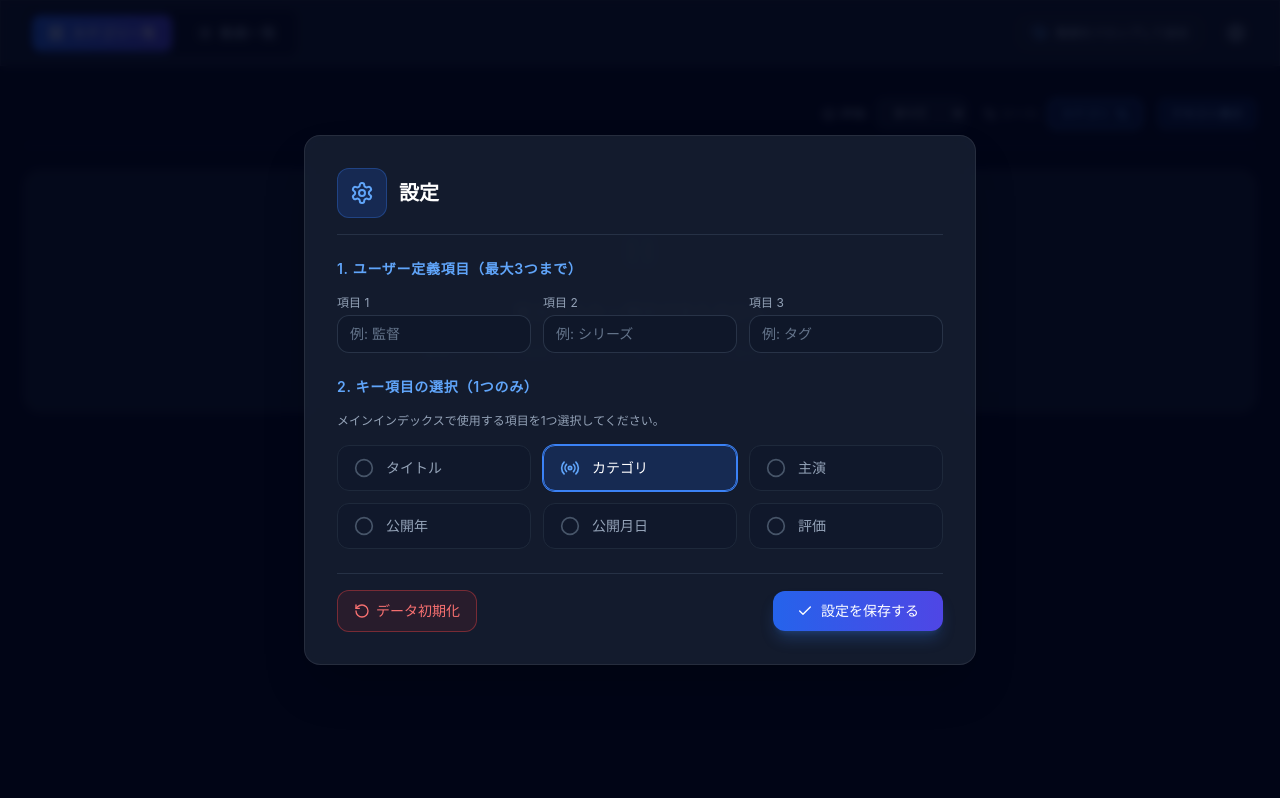
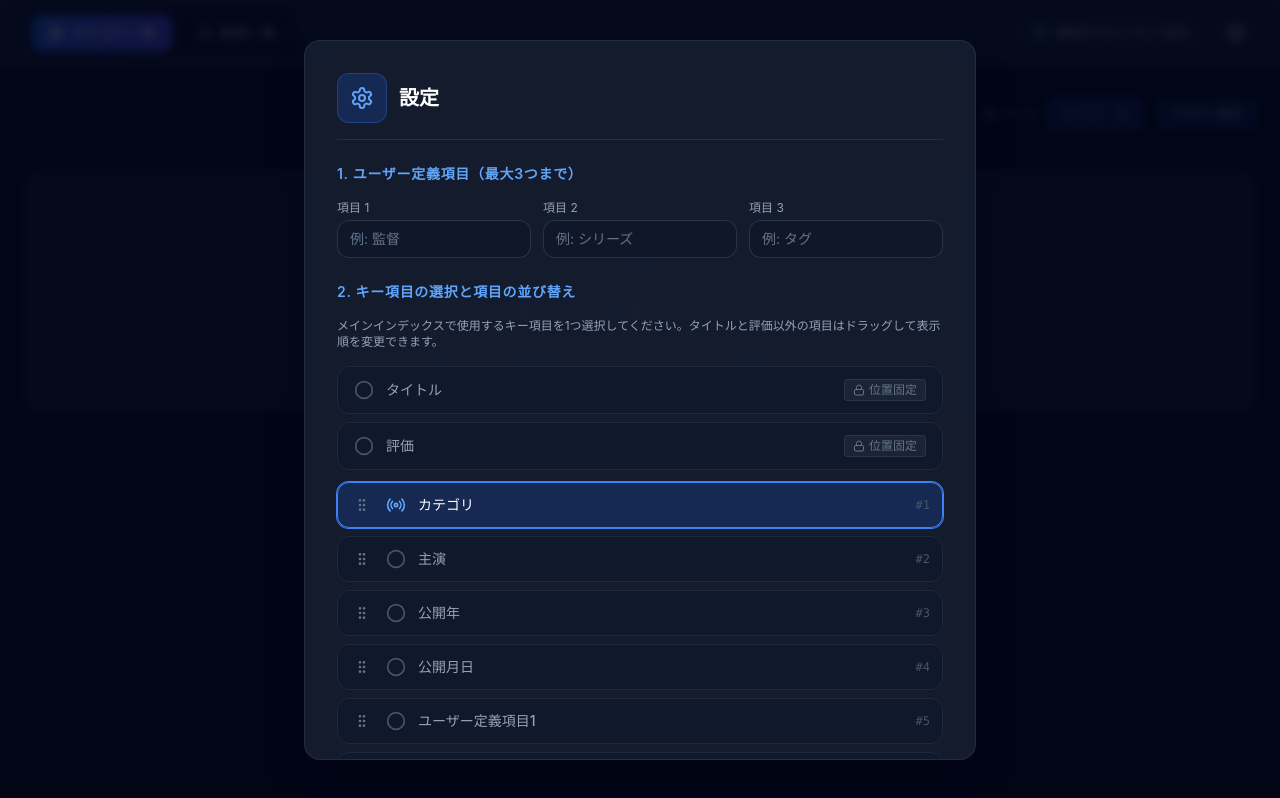
Before and after one commit to toruotsubo/movieManager, a Next.js app: page / in a window 1280 px wide. Both pictures are taken after a click on the button "設定". Built offline with nearby package versions, Linux system fonts and the light colour scheme.

Commit message:
update: 項目を並べ替え可能に

```diff
--- a/electron/db/index.ts
+++ b/electron/db/index.ts
@@ -1,7 +1,7 @@
 import path from 'path';
 import fs from 'fs';
 import { app } from 'electron';
-import { AppSettings, Movie, KeyItemGroup, CreateMovieInput, UpdateMovieInput, UpdateKeyItemInput } from '../../src/lib/types';
+import { AppSettings, Movie, KeyItemGroup, CreateMovieInput, UpdateMovieInput, UpdateKeyItemInput, DEFAULT_FIELD_ORDER } from '../../src/lib/types';
 import { getSplitValues, getKanaForCast } from '../../src/lib/utils';
 
 interface JsonDatabaseSchema {
@@ -41,6 +41,7 @@ export function initDatabase() {
         custom_field_2_name: null,
         custom_field_3_name: null,
         key_fields: ['genre', 'cast'],
+        field_order: DEFAULT_FIELD_ORDER,
       },
       movies: [],
       keyRatings: {},
@@ -70,6 +71,7 @@ export function saveAppSettings(input: {
   custom_field_2_name?: string | null;
   custom_field_3_name?: string | null;
   key_fields?: string[];
+  field_order?: string[];
 }): AppSettings {
   if (!jsonDb) initDatabase();
   jsonDb!.settings = {
@@ -77,6 +79,7 @@ export function saveAppSettings(input: {
     ...input,
     is_initialized: input.is_initialized !== undefined ? input.is_initialized : jsonDb!.settings.is_initialized,
     key_fields: input.key_fields || jsonDb!.settings.key_fields,
+    field_order: input.field_order || jsonDb!.settings.field_order || DEFAULT_FIELD_ORDER,
   };
   saveDatabase();
   return jsonDb!.settings;
@@ -351,6 +354,7 @@ export function resetAllData(): AppSettings {
       custom_field_2_name: null,
       custom_field_3_name: null,
       key_fields: ['genre'],
+      field_order: DEFAULT_FIELD_ORDER,
     },
     movies: [],
     keyRatings: {},
--- a/src/app/movies/page.tsx
+++ b/src/app/movies/page.tsx
@@ -5,7 +5,7 @@ import { useApp } from '@/components/AppProvider';
 import { RatingStars } from '@/components/RatingStars';
 import { formatMediaUrl, getSplitValues, formatReleaseDate } from '@/lib/utils';
 import { useRouter, useSearchParams } from 'next/navigation';
-import { ALL_BASE_FIELDS, AppSettings, Movie } from '@/lib/types';
+import { ALL_BASE_FIELDS, AppSettings, Movie, DEFAULT_FIELD_ORDER } from '@/lib/types';
 import {
   Play,
   ArrowUpDown,
@@ -431,33 +431,18 @@ function MoviesContent() {
                   </h3>
 
                   <div className="space-y-1.5 text-xs text-slate-400">
-                    {/* Custom key field value if not filtered by this custom field */}
-                    {keyFieldId.startsWith('custom_field_') && (!filterValues || filterValues[keyFieldId] === undefined) && (
-                      <div className="flex items-center gap-2">
-                        <FileText className="w-3.5 h-3.5 text-blue-400" />
-                        <span className="text-slate-300 font-medium">
-                          {keyLabel}:{' '}
-                          {(movie as any)[keyFieldId] ? (
-                            <button
-                              onClick={(e) => {
-                                e.stopPropagation();
-                                handleKeyItemClick(keyFieldId, (movie as any)[keyFieldId]);
-                              }}
-                              className="text-blue-400 hover:underline font-semibold cursor-pointer"
-                              title={`${keyLabel}「${(movie as any)[keyFieldId]}」で絞り込み`}
-                            >
-                              {(movie as any)[keyFieldId]}
-                            </button>
-                          ) : (
-                            '未指定'
-                          )}
-                        </span>
-                      </div>
-                    )}
+                    {/* Dynamic Field Ordering */}
+                    {(() => {
+                      const order = settings?.field_order || DEFAULT_FIELD_ORDER;
+                      let releaseDateRendered = false;
 
-                    {/* Category (genre) - excluded if filtered by genre */}
-                    {(!filterValues || filterValues['genre'] === undefined) && (
-                      <div className="flex items-center gap-2">
+                      return order.map((fieldId) => {
+                        if (fieldId === 'title' || fieldId === 'rating') return null;
+
+                        if (fieldId === 'genre') {
+                          if (filterValues && filterValues['genre'] !== undefined) return null;
+                          return (
+                            <div key="genre" className="flex items-center gap-2">
                               <Shapes className="w-3.5 h-3.5 text-slate-500" />
                               {movie.genre ? (
                                 <div className="flex flex-wrap items-center gap-1">
@@ -481,11 +466,13 @@ function MoviesContent() {
                                 <span className="text-slate-300">未指定</span>
                               )}
                             </div>
-                    )}
+                          );
+                        }
 
-                    {/* Cast - excluded if filtered by cast */}
-                    {(!filterValues || filterValues['cast'] === undefined) && (
-                      <div className="flex items-center gap-2">
+                        if (fieldId === 'cast') {
+                          if (filterValues && filterValues['cast'] !== undefined) return null;
+                          return (
+                            <div key="cast" className="flex items-center gap-2">
                               <User className="w-3.5 h-3.5 text-slate-500" />
                               {movie.cast ? (
                                 <div className="flex flex-wrap items-center gap-1">
@@ -509,11 +496,15 @@ function MoviesContent() {
                                 <span className="text-slate-300">未指定</span>
                               )}
                             </div>
-                    )}
+                          );
+                        }
 
-                    {/* Release Date - excluded if filtered by release_year or release_date */}
-                    {(!filterValues || (filterValues['release_year'] === undefined && filterValues['release_date'] === undefined)) && (
-                      <div className="flex items-center gap-2">
+                        if (fieldId === 'release_year' || fieldId === 'release_date') {
+                          if (releaseDateRendered) return null;
+                          releaseDateRendered = true;
+                          if (filterValues && (filterValues['release_year'] !== undefined || filterValues['release_date'] !== undefined)) return null;
+                          return (
+                            <div key="release" className="flex items-center gap-2">
                               <Calendar className="w-3.5 h-3.5 text-slate-500" />
                               {movie.release_year ? (
                                 <button
@@ -532,7 +523,12 @@ function MoviesContent() {
                                 </span>
                               )}
                             </div>
-                    )}
+                          );
+                        }
+
+                        return null;
+                      });
+                    })()}
 
                     {/* Tags Display */}
                     {movie.tags && (
--- a/src/components/DragDropWrapper.tsx
+++ b/src/components/DragDropWrapper.tsx
@@ -27,10 +27,19 @@ export const DragDropWrapper: React.FC<DragDropWrapperProps> = ({ children, onFi
     };
   }, []);
 
+  const isFileDrag = (e: React.DragEvent) => {
+    if (e.dataTransfer && e.dataTransfer.types) {
+      return Array.from(e.dataTransfer.types).includes('Files');
+    }
+    return false;
+  };
+
   const handleDragOver = (e: React.DragEvent) => {
     e.preventDefault();
     e.stopPropagation();
-    if (!isDragging) setIsDragging(true);
+    if (isFileDrag(e)) {
+      if (!isDragging) setIsDragging(true);
+    }
   };
 
   const handleDragLeave = (e: React.DragEvent) => {
--- a/src/components/InitialSetupModal.tsx
+++ b/src/components/InitialSetupModal.tsx
@@ -1,8 +1,8 @@
 'use client';
 
 import React, { useState, useEffect } from 'react';
-import { AppSettings, ALL_BASE_FIELDS } from '../lib/types';
-import { Settings, Check, Radio, Circle, RotateCcw } from 'lucide-react';
+import { AppSettings, ALL_BASE_FIELDS, DEFAULT_FIELD_ORDER } from '../lib/types';
+import { Settings, Check, Radio, Circle, RotateCcw, GripVertical, Lock } from 'lucide-react';
 import { clsx } from 'clsx';
 
 interface InitialSetupModalProps {
@@ -14,6 +14,7 @@ interface InitialSetupModalProps {
     custom_field_2_name: string | null;
     custom_field_3_name: string | null;
     key_fields: string[];
+    field_order?: string[];
   }) => void;
   onResetData?: () => Promise<void>;
   onClose?: () => void;
@@ -30,6 +31,21 @@ export const InitialSetupModal: React.FC<InitialSetupModalProps> = ({
   const [custom2, setCustom2] = useState('');
   const [custom3, setCustom3] = useState('');
   const [selectedKeyField, setSelectedKeyField] = useState<string>('genre');
+
+  // 'title' と 'rating' 以外の項目の並び順ID配列
+  const [reorderableFieldIds, setReorderableFieldIds] = useState<string[]>([
+    'genre',
+    'cast',
+    'release_year',
+    'release_date',
+    'custom_field_1',
+    'custom_field_2',
+    'custom_field_3',
+  ]);
+
+  // Drag state
+  const [draggedIndex, setDraggedIndex] = useState<number | null>(null);
+  const [dragOverIndex, setDragOverIndex] = useState<number | null>(null);
 
   const isLoadedRef = React.useRef(false);
 
@@ -51,35 +67,84 @@ export const InitialSetupModal: React.FC<InitialSetupModalProps> = ({
       } else {
         setSelectedKeyField('genre');
       }
+
+      // Initialize field_order without 'title' and 'rating'
+      const defaultNonFixed = DEFAULT_FIELD_ORDER.filter((id) => id !== 'title' && id !== 'rating');
+      if (currentSettings.field_order && currentSettings.field_order.length > 0) {
+        const savedNonFixed = currentSettings.field_order.filter((id) => id !== 'title' && id !== 'rating');
+        // Ensure missing fields are appended
+        const missing = defaultNonFixed.filter((id) => !savedNonFixed.includes(id));
+        setReorderableFieldIds([...savedNonFixed, ...missing]);
+      } else {
+        setReorderableFieldIds(defaultNonFixed);
+      }
     }
   }, [isOpen, currentSettings]);
 
   if (!isOpen) return null;
 
-  // Available selectable fields for the single key field
-  const customItems = [
-    { id: 'custom_field_1', label: custom1.trim() || 'ユーザー定義項目1' },
-    { id: 'custom_field_2', label: custom2.trim() || 'ユーザー定義項目2' },
-    { id: 'custom_field_3', label: custom3.trim() || 'ユーザー定義項目3' },
-  ].filter((_, index) => {
-    if (index === 0) return Boolean(custom1.trim());
-    if (index === 1) return Boolean(custom2.trim());
-    if (index === 2) return Boolean(custom3.trim());
-    return false;
-  });
+  // Helper to get field label by ID
+  const getFieldLabel = (id: string): string => {
+    if (id === 'title') return 'タイトル';
+    if (id === 'genre') return 'カテゴリ';
+    if (id === 'cast') return '主演';
+    if (id === 'release_year') return '公開年';
+    if (id === 'release_date') return '公開月日';
+    if (id === 'rating') return '評価';
+    if (id === 'custom_field_1') return custom1.trim() || 'ユーザー定義項目1';
+    if (id === 'custom_field_2') return custom2.trim() || 'ユーザー定義項目2';
+    if (id === 'custom_field_3') return custom3.trim() || 'ユーザー定義項目3';
+    return id;
+  };
 
-  const availableKeyFields = [
-    ...ALL_BASE_FIELDS.map((f) => ({ id: f.id, label: f.label })),
-    ...customItems,
-  ];
+  // Drag and drop handlers
+  const handleDragStart = (e: React.DragEvent, index: number) => {
+    e.stopPropagation();
+    setDraggedIndex(index);
+    e.dataTransfer.effectAllowed = 'move';
+    e.dataTransfer.setData('text/plain', index.toString());
+  };
+
+  const handleDragOver = (e: React.DragEvent, index: number) => {
+    e.preventDefault();
+    e.stopPropagation();
+    e.dataTransfer.dropEffect = 'move';
+    if (dragOverIndex !== index) {
+      setDragOverIndex(index);
+    }
+  };
+
+  const handleDrop = (e: React.DragEvent, dropIndex: number) => {
+    e.preventDefault();
+    if (draggedIndex === null || draggedIndex === dropIndex) {
+      setDraggedIndex(null);
+      setDragOverIndex(null);
+      return;
+    }
+
+    const updated = [...reorderableFieldIds];
+    const [moved] = updated.splice(draggedIndex, 1);
+    updated.splice(dropIndex, 0, moved);
+
+    setReorderableFieldIds(updated);
+    setDraggedIndex(null);
+    setDragOverIndex(null);
+  };
+
+  const handleDragEnd = () => {
+    setDraggedIndex(null);
+    setDragOverIndex(null);
+  };
 
   const handleSave = () => {
+    const fullFieldOrder = ['title', 'rating', ...reorderableFieldIds];
     onSave({
       is_initialized: true,
       custom_field_1_name: custom1.trim() || null,
       custom_field_2_name: custom2.trim() || null,
       custom_field_3_name: custom3.trim() || null,
       key_fields: [selectedKeyField], // Always single selection
+      field_order: fullFieldOrder,
     });
     if (onClose) onClose();
   };
@@ -93,6 +158,7 @@ export const InitialSetupModal: React.FC<InitialSetupModalProps> = ({
       setCustom2('');
       setCustom3('');
       setSelectedKeyField('genre');
+      setReorderableFieldIds(DEFAULT_FIELD_ORDER.filter((id) => id !== 'title' && id !== 'rating'));
     }
   };
 
@@ -148,39 +214,112 @@ export const InitialSetupModal: React.FC<InitialSetupModalProps> = ({
           </div>
         </div>
 
-        {/* Section 2: Key item selection (Single selection only) */}
+        {/* Section 2: Key item selection & Reordering */}
         <div className="space-y-4">
           <h3 className="text-sm font-semibold uppercase tracking-wider text-blue-400">
-            2. キー項目の選択（1つのみ）
+            2. キー項目の選択と項目の並び替え
           </h3>
           <p className="text-xs text-slate-400">
-            メインインデックスで使用する項目を1つ選択してください。
+            メインインデックスで使用するキー項目を1つ選択してください。タイトルと評価以外の項目はドラッグして表示順を変更できます。
           </p>
 
-          <div className="grid grid-cols-2 md:grid-cols-3 gap-3">
-            {availableKeyFields.map((field) => {
-              const isSelected = selectedKeyField === field.id;
-              return (
-                <button
-                  key={field.id}
-                  type="button"
-                  onClick={() => setSelectedKeyField(field.id)}
+          <div className="space-y-2">
+            {/* Title (Fixed at position 1) */}
+            <div
+              onClick={() => setSelectedKeyField('title')}
               className={clsx(
-                    'flex items-center gap-3 px-4 py-3 rounded-xl border text-sm font-medium transition-all text-left',
-                    isSelected
+                'flex items-center justify-between px-4 py-3 rounded-xl border text-sm font-medium transition-all cursor-pointer select-none',
+                selectedKeyField === 'title'
                   ? 'bg-blue-600/20 border-blue-500 text-white shadow-sm ring-1 ring-blue-500'
                   : 'bg-slate-900/50 border-slate-800 text-slate-400 hover:border-slate-700 hover:text-slate-200'
               )}
             >
+              <div className="flex items-center gap-3">
+                {selectedKeyField === 'title' ? (
+                  <Radio className="w-5 h-5 text-blue-400 shrink-0" />
+                ) : (
+                  <Circle className="w-5 h-5 text-slate-600 shrink-0" />
+                )}
+                <span>タイトル</span>
+              </div>
+              <div className="flex items-center gap-1 text-xs text-slate-500 px-2 py-0.5 rounded bg-slate-800/80 border border-slate-700/60">
+                <Lock className="w-3 h-3" />
+                <span>位置固定</span>
+              </div>
+            </div>
+
+            {/* Rating (Fixed at position 2, directly under Title) */}
+            <div
+              onClick={() => setSelectedKeyField('rating')}
+              className={clsx(
+                'flex items-center justify-between px-4 py-3 rounded-xl border text-sm font-medium transition-all cursor-pointer select-none',
+                selectedKeyField === 'rating'
+                  ? 'bg-blue-600/20 border-blue-500 text-white shadow-sm ring-1 ring-blue-500'
+                  : 'bg-slate-900/50 border-slate-800 text-slate-400 hover:border-slate-700 hover:text-slate-200'
+              )}
+            >
+              <div className="flex items-center gap-3">
+                {selectedKeyField === 'rating' ? (
+                  <Radio className="w-5 h-5 text-blue-400 shrink-0" />
+                ) : (
+                  <Circle className="w-5 h-5 text-slate-600 shrink-0" />
+                )}
+                <span>評価</span>
+              </div>
+              <div className="flex items-center gap-1 text-xs text-slate-500 px-2 py-0.5 rounded bg-slate-800/80 border border-slate-700/60">
+                <Lock className="w-3 h-3" />
+                <span>位置固定</span>
+              </div>
+            </div>
+
+            {/* Reorderable Items List */}
+            <div className="grid grid-cols-1 gap-2 pt-1">
+              {reorderableFieldIds.map((fieldId, index) => {
+                const isSelected = selectedKeyField === fieldId;
+                const isDragging = draggedIndex === index;
+                const isDragOver = dragOverIndex === index;
+
+                return (
+                  <div
+                    key={fieldId}
+                    draggable
+                    onDragStart={(e) => handleDragStart(e, index)}
+                    onDragOver={(e) => handleDragOver(e, index)}
+                    onDrop={(e) => handleDrop(e, index)}
+                    onDragEnd={handleDragEnd}
+                    onClick={() => setSelectedKeyField(fieldId)}
+                    className={clsx(
+                      'flex items-center justify-between px-3 py-2.5 rounded-xl border text-sm font-medium transition-all cursor-pointer select-none',
+                      isSelected
+                        ? 'bg-blue-600/20 border-blue-500 text-white shadow-sm ring-1 ring-blue-500'
+                        : 'bg-slate-900/50 border-slate-800 text-slate-400 hover:border-slate-700 hover:text-slate-200',
+                      isDragging && 'opacity-40 border-dashed border-blue-400',
+                      isDragOver && 'border-blue-400 bg-blue-600/10 scale-[1.01]'
+                    )}
+                  >
+                    <div className="flex items-center gap-3 min-w-0">
+                      <div
+                        className="cursor-grab active:cursor-grabbing p-1 text-slate-500 hover:text-slate-300 rounded transition-colors"
+                        title="ドラッグして並び替え"
+                        onClick={(e) => e.stopPropagation()}
+                      >
+                        <GripVertical className="w-4 h-4" />
+                      </div>
+
                       {isSelected ? (
                         <Radio className="w-5 h-5 text-blue-400 shrink-0" />
                       ) : (
                         <Circle className="w-5 h-5 text-slate-600 shrink-0" />
                       )}
-                  <span>{field.label}</span>
-                </button>
+
+                      <span className="truncate">{getFieldLabel(fieldId)}</span>
+                    </div>
+
+                    <span className="text-xs text-slate-600 font-mono">#{index + 1}</span>
+                  </div>
                 );
               })}
+            </div>
           </div>
         </div>
 
--- a/src/lib/types.ts
+++ b/src/lib/types.ts
@@ -5,6 +5,7 @@ export interface AppSettings {
   custom_field_2_name: string | null;
   custom_field_3_name: string | null;
   key_fields: string[]; // JSON array stored in DB
+  field_order?: string[]; // Order of metadata fields
 }
 
 export interface Movie {
@@ -92,3 +93,15 @@ export const ALL_BASE_FIELDS = [
   { id: 'release_date', label: '公開月日' },
   { id: 'rating', label: '評価' },
 ] as const;
+
+export const DEFAULT_FIELD_ORDER = [
+  'title',
+  'rating',
+  'genre',
+  'cast',
+  'release_year',
+  'release_date',
+  'custom_field_1',
+  'custom_field_2',
+  'custom_field_3',
+];
```
Also changed, not shown: dist-electron/main.js (+19 -3 lines), src/app/movies/detail/page.tsx (+52 -36 lines), src/components/MovieFormModal.tsx (+47 -42 lines). Lines whose indentation alone changed are shown as unchanged.
